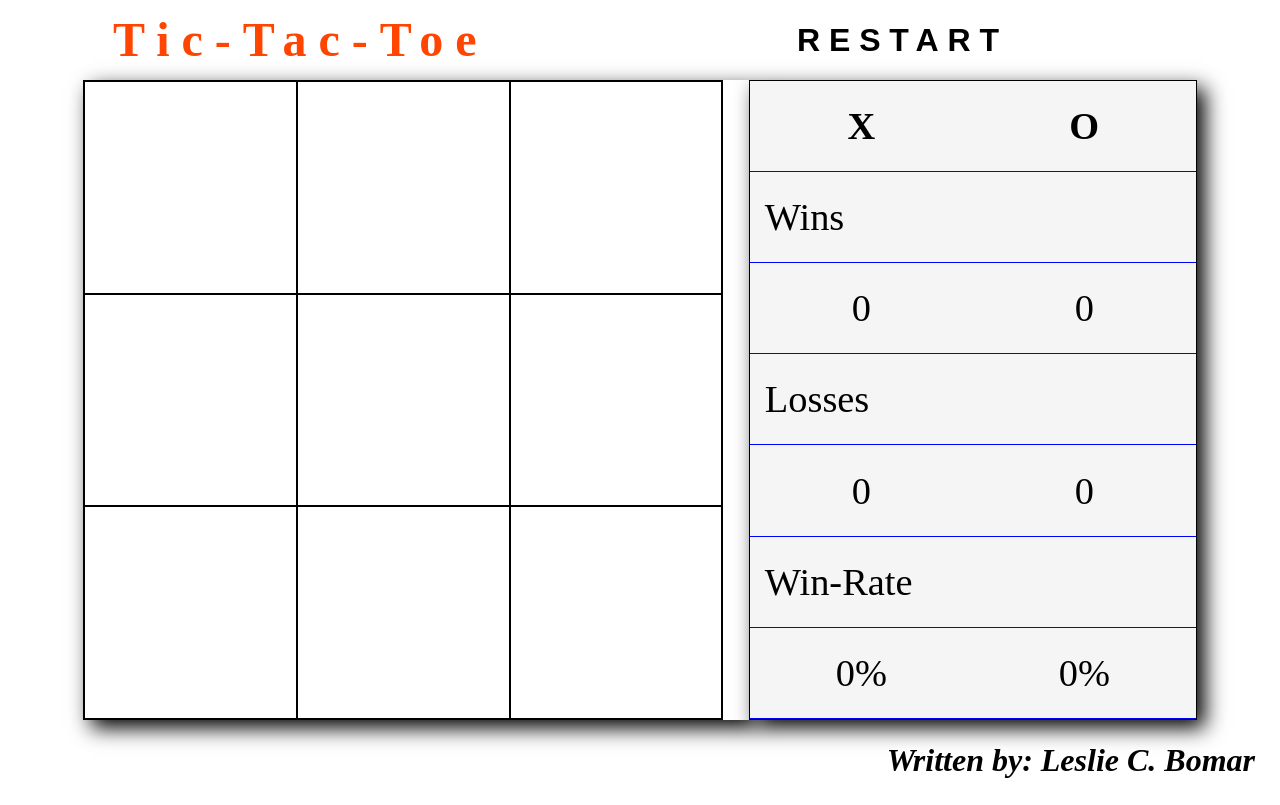
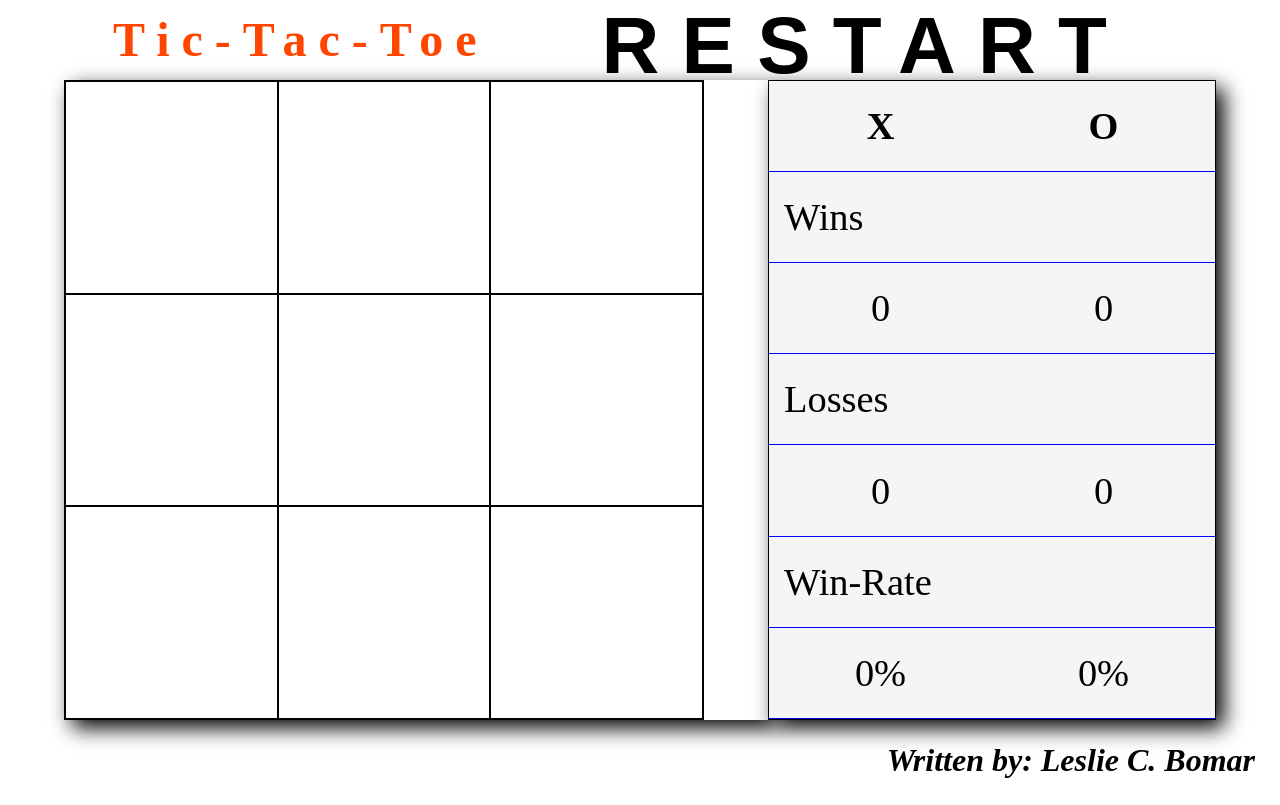
Before and after one commit to MrBomar/MrBomar.github.io, a plain HTML site: page TicTacToe.html in a window 1280 px wide. Drawn offline with Linux system fonts and the light colour scheme.

Commit message:
Changed button OK size

```diff
--- a/TicTacToe.css
+++ b/TicTacToe.css
@@ -29,14 +29,12 @@ body {
 }
 
 #banner button {
-    min-width: 100px;
-    min-height: 20px;
-    width: 47vw;
-    height: 10vh;
+    width: 100px;
+    height: 20px;
     padding: 0px;
     margin: 0px;
     border: 0px;
-    font-size: 4vh;
+    font-size: 80px;
     font-weight: bold;
     letter-spacing: .5ch;
     text-transform: uppercase;
```
